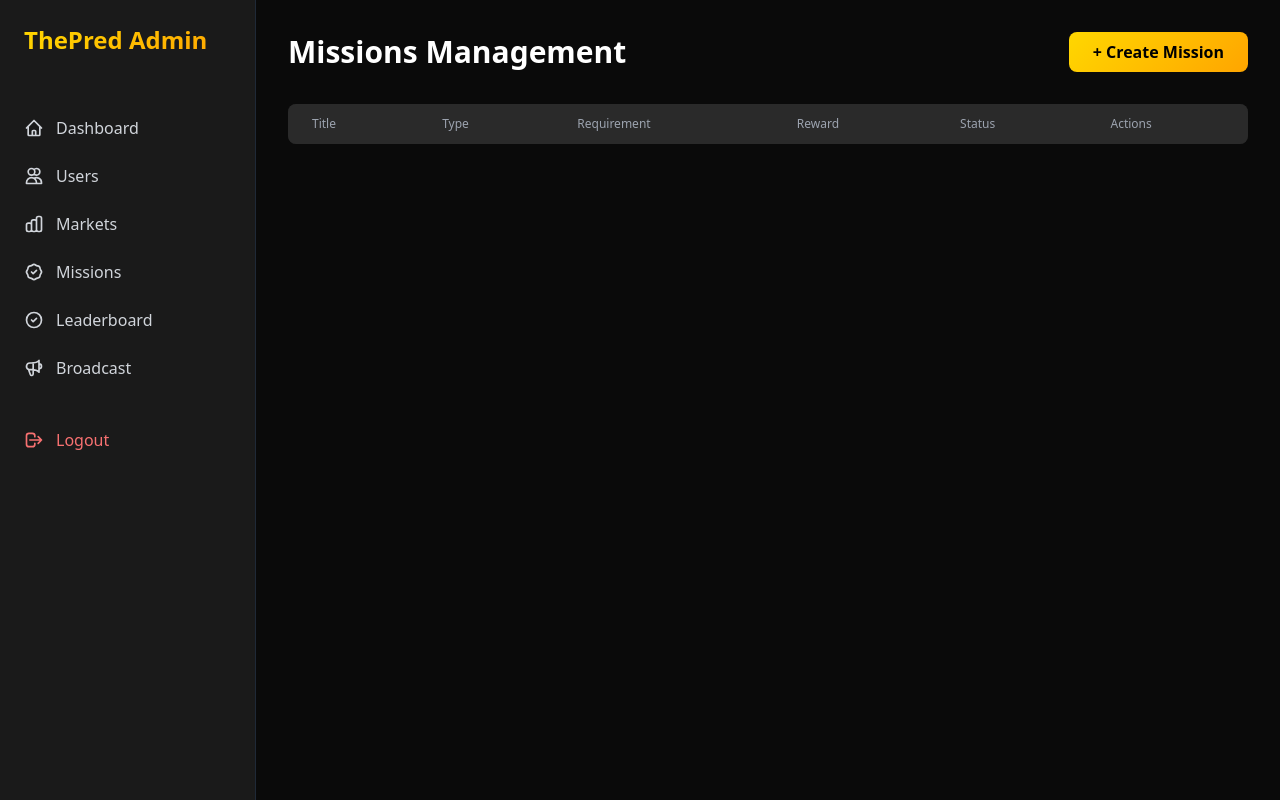
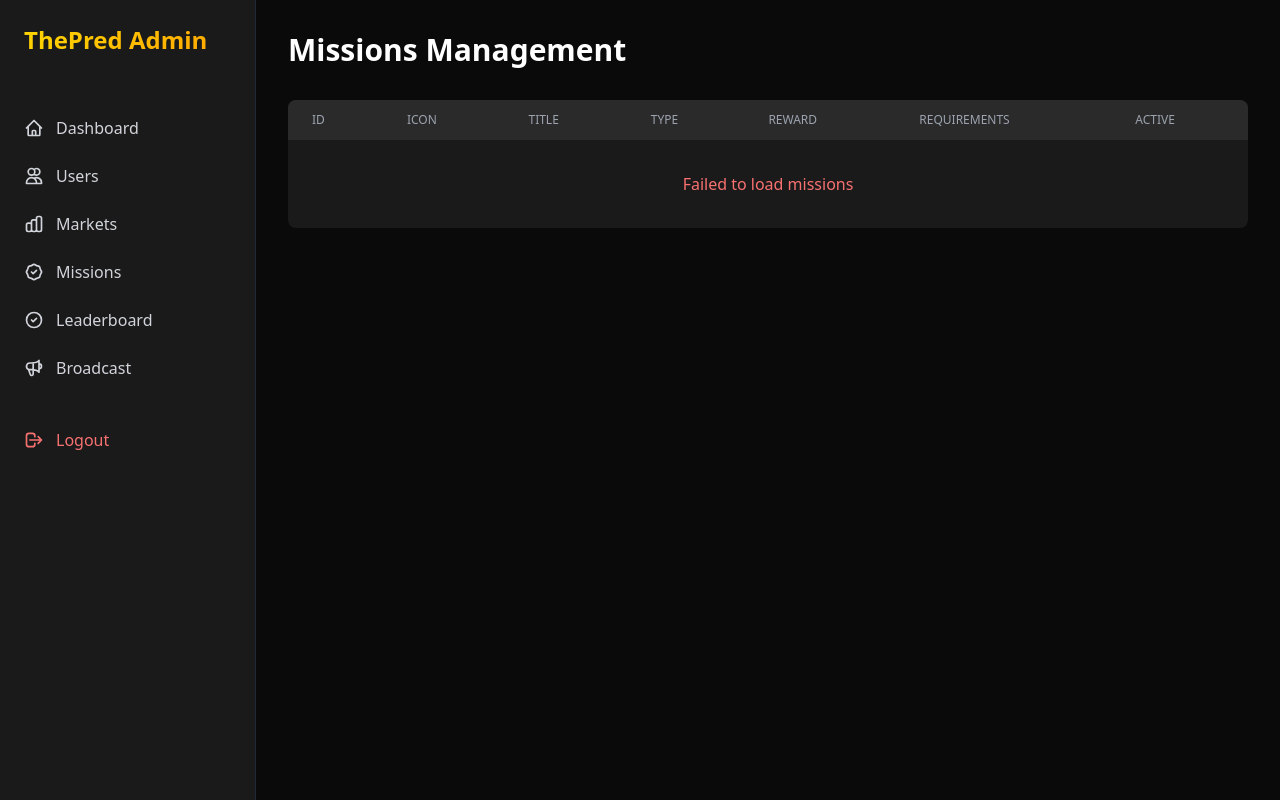
Before and after one commit to Mobiss11/ThePredMain, a Python web app: template admin/templates/missions.html in a window 1280 px wide. Run offline with Jinja, Linux system fonts and the light colour scheme; the template is opened without the code that fills it, so the values that code supplies are empty; some libraries are stand-ins or nearby versions.

Commit message:
добавлены миссии

```diff
--- a/admin/templates/missions.html
+++ b/admin/templates/missions.html
@@ -1,66 +1,103 @@
 {% extends "base.html" %}
+
 {% block title %}Missions - ThePred Admin{% endblock %}
+
 {% block content %}
-<div class="max-w-6xl">
-    <div class="flex justify-between items-center mb-8">
-        <h1 class="text-3xl font-bold">Missions Management</h1>
-        <button onclick="createMission()" class="gradient-gold text-black font-bold px-6 py-2 rounded-lg">+ Create Mission</button>
-    </div>
+<div class="max-w-7xl">
+    <h1 class="text-3xl font-bold mb-8">Missions Management</h1>
+
+    <!-- Missions Table -->
     <div class="bg-dark-800 rounded-lg overflow-hidden">
         <table class="w-full">
             <thead class="bg-dark-700">
                 <tr>
-                    <th class="px-6 py-3 text-left text-xs font-medium text-gray-400">Title</th>
-                    <th class="px-6 py-3 text-left text-xs font-medium text-gray-400">Type</th>
-                    <th class="px-6 py-3 text-left text-xs font-medium text-gray-400">Requirement</th>
-                    <th class="px-6 py-3 text-left text-xs font-medium text-gray-400">Reward</th>
-                    <th class="px-6 py-3 text-left text-xs font-medium text-gray-400">Status</th>
-                    <th class="px-6 py-3 text-left text-xs font-medium text-gray-400">Actions</th>
+                    <th class="px-6 py-3 text-left text-xs font-medium text-gray-400 uppercase">ID</th>
+                    <th class="px-6 py-3 text-left text-xs font-medium text-gray-400 uppercase">Icon</th>
+                    <th class="px-6 py-3 text-left text-xs font-medium text-gray-400 uppercase">Title</th>
+                    <th class="px-6 py-3 text-left text-xs font-medium text-gray-400 uppercase">Type</th>
+                    <th class="px-6 py-3 text-left text-xs font-medium text-gray-400 uppercase">Reward</th>
+                    <th class="px-6 py-3 text-left text-xs font-medium text-gray-400 uppercase">Requirements</th>
+                    <th class="px-6 py-3 text-left text-xs font-medium text-gray-400 uppercase">Active</th>
                 </tr>
             </thead>
-            <tbody id="missions-tbody"></tbody>
+            <tbody id="missions-tbody" class="divide-y divide-gray-800">
+                <tr>
+                    <td colspan="7" class="px-6 py-8 text-center text-gray-400">Loading...</td>
+                </tr>
+            </tbody>
         </table>
     </div>
 </div>
 {% endblock %}
+
 {% block scripts %}
 <script>
 async function loadMissions() {
     const tbody = document.getElementById('missions-tbody');
+    tbody.innerHTML = '<tr><td colspan="7" class="px-6 py-8 text-center text-gray-400">Loading...</td></tr>';
+
+    try {
         const response = await fetch(`${API_URL}/admin/missions`);
         const missions = await response.json();
-    tbody.innerHTML = missions.map(m => `
-        <tr class="border-t border-gray-800">
-            <td class="px-6 py-4">${m.title}</td>
-            <td class="px-6 py-4 text-sm">${m.mission_type}</td>
-            <td class="px-6 py-4">${m.requirement}</td>
-            <td class="px-6 py-4">${m.reward_pred} PRED</td>
-            <td class="px-6 py-4"><span class="px-2 py-1 rounded text-xs ${m.is_active ? 'bg-green-600' : 'bg-red-600'}">${m.is_active ? 'Active' : 'Inactive'}</span></td>
+        console.log('Missions loaded:', missions);
+
+        if (missions.length === 0) {
+            tbody.innerHTML = '<tr><td colspan="7" class="px-6 py-8 text-center text-gray-400">No missions found</td></tr>';
+            return;
+        }
+
+        tbody.innerHTML = missions.map(mission => {
+            const requirements = JSON.stringify(mission.requirements);
+            const requirementText = getRequirementText(mission.requirements);
+
+            return `
+            <tr class="hover:bg-dark-700">
+                <td class="px-6 py-4 text-sm">#${mission.id}</td>
+                <td class="px-6 py-4 text-2xl">${mission.icon || '🎯'}</td>
                 <td class="px-6 py-4">
-                <button onclick="deleteMission(${m.id})" class="px-3 py-1 bg-red-600 hover:bg-red-700 rounded text-xs">Delete</button>
+                    <div class="text-sm font-medium">${mission.title}</div>
+                    <div class="text-xs text-gray-400">${mission.description || ''}</div>
+                </td>
+                <td class="px-6 py-4">
+                    <span class="px-2 py-1 text-xs rounded bg-blue-600">${mission.type}</span>
+                </td>
+                <td class="px-6 py-4">
+                    <div class="text-sm font-bold text-yellow-400">${formatNumber(mission.reward_amount)}</div>
+                    <div class="text-xs text-gray-400">${mission.reward_currency}</div>
+                </td>
+                <td class="px-6 py-4 text-xs text-gray-400">
+                    ${requirementText}
+                </td>
+                <td class="px-6 py-4">
+                    <span class="px-2 py-1 text-xs rounded ${mission.is_active ? 'bg-green-600' : 'bg-gray-600'}">
+                        ${mission.is_active ? 'Active' : 'Inactive'}
+                    </span>
                 </td>
             </tr>
-    `).join('');
+            `;
+        }).join('');
+    } catch (error) {
+        console.error('Failed to load missions:', error);
+        tbody.innerHTML = '<tr><td colspan="7" class="px-6 py-8 text-center text-red-400">Failed to load missions</td></tr>';
     }
-function createMission() {
-    const title = prompt('Mission Title:');
-    const description = prompt('Description:');
-    const type = prompt('Type (daily_bet, weekly_win, etc):');
-    const requirement = parseInt(prompt('Requirement:'));
-    const reward = parseInt(prompt('Reward PRED:'));
-    if (!title || !type || !requirement || !reward) return;
-    fetch(`${API_URL}/admin/missions`, {
-        method: 'POST',
-        headers: {'Content-Type': 'application/json'},
-        body: JSON.stringify({title, description, mission_type: type, requirement, reward_pred: reward, is_active: true})
-    }).then(() => {showToast('Mission created'); loadMissions();});
 }
-async function deleteMission(id) {
-    if (!confirm('Delete mission?')) return;
-    await fetch(`${API_URL}/admin/missions/${id}`, {method: 'DELETE'});
-    showToast('Mission deleted');
-    loadMissions();
+
+function getRequirementText(requirements) {
+    if (requirements.bets_count) {
+        return `${requirements.bets_count} bets`;
+    } else if (requirements.wins_count) {
+        return `${requirements.wins_count} wins`;
+    } else if (requirements.win_streak) {
+        return `${requirements.win_streak} win streak`;
+    } else if (requirements.referrals_count) {
+        return `${requirements.referrals_count} referrals`;
+    } else if (requirements.category_bets) {
+        return `${requirements.category_bets.count} bets in ${requirements.category_bets.category}`;
     }
+    return JSON.stringify(requirements);
+}
+
+// Load missions on page load
 loadMissions();
 </script>
 {% endblock %}
--- a/backend/app/api/endpoints/missions.py
+++ b/backend/app/api/endpoints/missions.py
@@ -15,6 +15,7 @@
     id: int
     title: str
     description: str | None
+    icon: str | None = "🎯"
     reward_amount: Decimal
     reward_currency: str
     type: str
@@ -50,6 +51,7 @@
             id=mission.id,
             title=mission.title,
             description=mission.description,
+            icon=mission.icon or "🎯",
             reward_amount=mission.reward_amount,
             reward_currency=mission.reward_currency,
             type=mission.type,
--- a/backend/app/main.py
+++ b/backend/app/main.py
@@ -46,6 +46,12 @@
     await s3_client.init_bucket()
     logger.info("S3 bucket initialized")
 
+    # Initialize default missions
+    logger.info("Initializing default missions...")
+    from app.init_missions import init_default_missions
+    await init_default_missions()
+    logger.info("Default missions initialized")
+
 
 @app.get("/")
 async def root():
--- a/backend/app/models/mission.py
+++ b/backend/app/models/mission.py
@@ -9,6 +9,7 @@
     id = Column(BigInteger, primary_key=True, index=True, autoincrement=True)
     title = Column(String(255), nullable=False)
     description = Column(Text, nullable=True)
+    icon = Column(String(10), nullable=True, default="🎯")
 
     reward_amount = Column(DECIMAL(20, 2), nullable=False)
     reward_currency = Column(String(10), default="PRED", nullable=False)
```
Also changed, not shown: backend/alembic/versions/add_mission_icon.py (added, +25 -0 lines), backend/app/init_missions.py (added, +114 -0 lines), webapp/main.py (+4 -4 lines), webapp/templates/missions.html (+41 -31 lines). Lines whose indentation alone changed are shown as unchanged.
